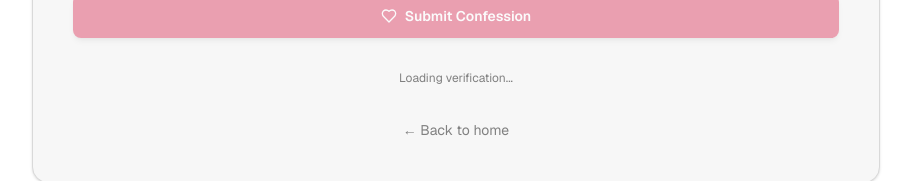
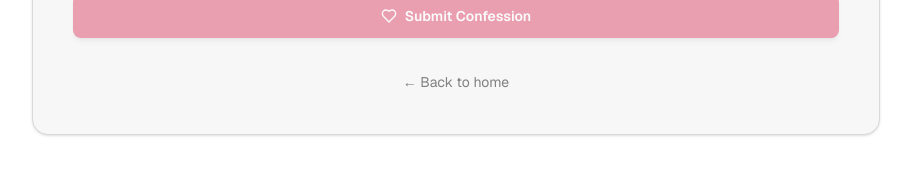
Before and after one commit to RexSixT9/gckconfessions, a Next.js app: page /submit in a window 1280 px wide. Shown: the part 1068-1249 px from the top of the page, without its empty margins (184-1095 px from the left). Built offline with nearby package versions, Linux system fonts and the light colour scheme; no server answers.

Commit message:
fix2.3.7

```diff
--- a/src/app/api/confessions/route.ts
+++ b/src/app/api/confessions/route.ts
@@ -28,6 +28,9 @@ function isSameOrigin(request: Request) {
   }
 }
 
+// NOTE: hCaptcha verification disabled - will be implemented in future
+// To enable CAPTCHA protection, uncomment below and add verification logic to POST handler
+/*
 async function verifyHCaptcha(token: string) {
   const secret = process.env.HCAPTCHA_SECRET_KEY;
   if (!secret) {
@@ -50,6 +53,7 @@ async function verifyHCaptcha(token: string) {
   const data = (await response.json()) as { success?: boolean };
   return { success: Boolean(data.success) };
 }
+*/
 
 export async function GET(request: Request) {
   try {
@@ -197,33 +201,12 @@ export async function POST(request: Request) {
     const rawMessage = String(body.message ?? "");
     const rawMusic = String(body.music ?? "");
     const website = String(body.website ?? "").trim();
-    const captchaToken = String(body.captchaToken ?? "").trim();
 
     if (website) {
       return NextResponse.json(
         { error: "Submission rejected." },
         { status: 400 }
       );
-    }
-
-    const isProduction = process.env.NODE_ENV === "production";
-    const captchaEnabled = isProduction ? process.env.HCAPTCHA_SECRET_KEY : process.env.HCAPTCHA_SECRET_KEY || process.env.NODE_ENV !== "production";
-
-    if (captchaEnabled && !captchaToken) {
-      return NextResponse.json(
-        { error: "Verification required.", code: "CAPTCHA_REQUIRED" },
-        { status: 400 }
-      );
-    }
-
-    if (captchaEnabled && captchaToken) {
-      const hcaptcha = await verifyHCaptcha(captchaToken);
-      if (!hcaptcha.success) {
-        return NextResponse.json(
-          { error: "Verification failed.", code: "CAPTCHA_FAIL" },
-          { status: 403 }
-        );
-      }
     }
 
     const message = sanitizeText(rawMessage, 500);
--- a/src/app/submit/page.tsx
+++ b/src/app/submit/page.tsx
@@ -1,10 +1,9 @@
 "use client";
 
-import { useState, useCallback, useEffect, useRef } from "react";
+import { useState, useCallback } from "react";
 import Link from "next/link";
 import { Heart, Lock, AlertCircle, CheckCircle2 } from "lucide-react";
 import dynamic from "next/dynamic";
-import Script from "next/script";
 
 const Footer = dynamic(() => import("@/components/Footer"), {
   loading: () => null,
@@ -13,94 +12,12 @@ const Footer = dynamic(() => import("@/components/Footer"), {
 
 type Notice = { type: "error" | "success"; message: string } | null;
 
-declare global {
-  interface Window {
-    hcaptcha?: {
-      render: (container: HTMLElement, options: {
-        sitekey: string;
-        callback: (response: { response: string }) => void;
-        "expired-callback"?: () => void;
-        "error-callback"?: () => void;
-      }) => string | number;
-      reset: (widgetId?: string | number) => void;
-    };
-  }
-}
-
 export default function SubmitPage() {
   const [message, setMessage] = useState("");
   const [music, setMusic] = useState("");
   const [website, setWebsite] = useState("");
   const [notice, setNotice] = useState<Notice>(null);
   const [loading, setLoading] = useState(false);
-  const [captchaToken, setCaptchaToken] = useState("");
-  const [captchaReady, setCaptchaReady] = useState(false);
-  const [captchaWidgetId, setCaptchaWidgetId] = useState<string | number | null>(null);
-  const [captchaLoadError, setCaptchaLoadError] = useState(false);
-  const [shouldLoadCaptcha, setShouldLoadCaptcha] = useState(false);
-  const captchaRef = useRef<HTMLDivElement | null>(null);
-  const captchaObserverRef = useRef<IntersectionObserver | null>(null);
-  const hCaptchaSiteKey = process.env.NEXT_PUBLIC_HCAPTCHA_SITE_KEY ?? "";
-  const [captchaEnabled, setCaptchaEnabled] = useState(false);
-  const [mounted, setMounted] = useState(false);
-
-  useEffect(() => {
-    setMounted(true);
-  }, []);
-
-  useEffect(() => {
-    setCaptchaEnabled(Boolean(hCaptchaSiteKey));
-  }, [hCaptchaSiteKey]);
-
-  // Lazy-load hCaptcha when user reaches the form
-  useEffect(() => {
-    if (!captchaEnabled || !mounted || shouldLoadCaptcha) return;
-
-    const observer = new IntersectionObserver(
-      (entries) => {
-        if (entries[0]?.isIntersecting) {
-          setShouldLoadCaptcha(true);
-          observer.disconnect();
-        }
-      },
-      { threshold: 0.1 }
-    );
-
-    if (captchaRef.current) {
-      observer.observe(captchaRef.current);
-      captchaObserverRef.current = observer;
-    }
-
-    return () => {
-      observer.disconnect();
-    };
-  }, [captchaEnabled, mounted, shouldLoadCaptcha]);
-
-  useEffect(() => {
-    if (!captchaReady || !hCaptchaSiteKey || !captchaRef.current || captchaWidgetId) return;
-    if (!window.hcaptcha) return;
-
-    const widgetId = window.hcaptcha.render(captchaRef.current, {
-      sitekey: hCaptchaSiteKey,
-      callback: (response: { response: string }) => setCaptchaToken(response.response),
-      "expired-callback": () => setCaptchaToken(""),
-      "error-callback": () => setCaptchaToken(""),
-    });
-
-    setCaptchaWidgetId(widgetId);
-  }, [captchaReady, hCaptchaSiteKey, captchaWidgetId]);
-
-  useEffect(() => {
-    if (!captchaEnabled || captchaReady || !shouldLoadCaptcha) return;
-    const timer = setTimeout(() => setCaptchaLoadError(true), 8000);
-    return () => clearTimeout(timer);
-  }, [captchaEnabled, captchaReady, shouldLoadCaptcha]);
-
-  useEffect(() => {
-    if (captchaReady) {
-      setCaptchaLoadError(false);
-    }
-  }, [captchaReady]);
 
   // Optimized input handlers with memoization
   const handleMessageChange = useCallback((event: React.ChangeEvent<HTMLTextAreaElement>) => {
@@ -116,16 +33,10 @@ export default function SubmitPage() {
     if (loading) return; // Prevent double submission
     setNotice(null);
 
-    if (captchaEnabled && !captchaToken) {
-      setNotice({ type: "error", message: "Please complete the verification." });
-      return;
-    }
-
     setLoading(true);
 
     try {
-      // Optimize: Batch state updates
-      const submitData = { message, music, website, captchaToken };
+      const submitData = { message, music, website };
 
       const response = await fetch("/api/confessions", {
         method: "POST",
@@ -144,10 +55,6 @@ export default function SubmitPage() {
       setMessage("");
       setMusic("");
       setWebsite("");
-      setCaptchaToken("");
-      if (window.hcaptcha && captchaWidgetId !== null) {
-        window.hcaptcha.reset(captchaWidgetId);
-      }
       setNotice({ type: "success", message: "Confession submitted successfully!" });
     } catch (error) {
       if (error instanceof Error && error.name === "AbortError") {
@@ -164,24 +71,13 @@ export default function SubmitPage() {
     } finally {
       setLoading(false);
     }
-  }, [message, music, captchaToken, captchaWidgetId, website, captchaEnabled, loading]);
+  }, [message, music, website, loading]);
 
   const charCount = message.length;
   const charLimit = 500;
 
   return (
     <div className="flex min-h-screen flex-col bg-[hsl(var(--background))]">
-      {mounted && captchaEnabled && shouldLoadCaptcha && (
-        <Script
-          src="https://js.hcaptcha.com/1/api.js?render=explicit"
-          strategy="lazyOnload"
-          onLoad={() => {
-            setCaptchaReady(true);
-            setCaptchaLoadError(false);
-          }}
-          onError={() => setCaptchaLoadError(true)}
-        />
-      )}
       <main className="flex-1">
         {/* Header Section */}
         <section className="border-b border-[hsl(var(--border))] bg-[hsl(var(--secondary))]">
@@ -283,7 +179,7 @@ export default function SubmitPage() {
               {/* Submit Button */}
               <button
                 type="submit"
-                disabled={loading || !message.trim() || (captchaEnabled && (!captchaReady || !captchaToken))}
+                disabled={loading || !message.trim()}
                 className="w-full rounded-lg bg-[hsl(var(--accent))] py-2.5 text-sm font-semibold text-[hsl(var(--accent-foreground))] shadow-md transition disabled:opacity-50 hover:shadow-lg hover:opacity-90 sm:py-3"
               >
                 {loading ? (
@@ -298,29 +194,6 @@ export default function SubmitPage() {
                   </span>
                 )}
               </button>
-
-              {captchaEnabled && (
-                <div className="flex items-center justify-center">
-                  {!captchaReady && !captchaLoadError && (
-                    <p className="text-center text-xs text-[hsl(var(--muted-foreground))]">
-                      Loading verification...
-                    </p>
-                  )}
-                  <div ref={captchaRef} />
-                </div>
-              )}
-
-              {mounted && captchaEnabled && !captchaToken && captchaReady && (
-                <p className="text-center text-xs text-[hsl(var(--muted-foreground))]">
-                  Complete the verification to submit.
-                </p>
-              )}
-
-              {mounted && captchaEnabled && captchaLoadError && (
-                <p className="text-center text-xs text-[hsl(var(--destructive))]">
-                  Verification failed to load. Disable ad blockers or refresh the page.
-                </p>
-              )}
 
               {/* Success Notice */}
               {notice?.type === "success" && (
```
